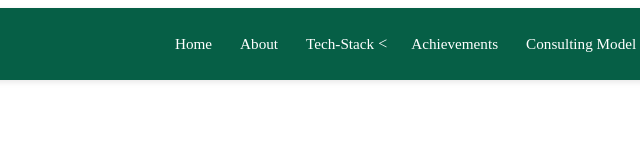
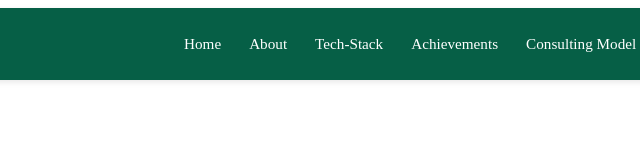
Before and after one commit to Smayan-S/VallikaTech, a plain HTML site: page Common/navbar.html in a window 1280 px wide. Shown: the full height of the page, 372-1012 px from the left. Drawn offline with Linux system fonts and the light colour scheme.

Commit message:
Update navbar.html

```diff
--- a/Common/navbar.html
+++ b/Common/navbar.html
@@ -11,7 +11,7 @@
     <a href="/VallikaTech/index.html">Home</a>
     <a href="/VallikaTech/About/About.html">About</a>
     <a href="/VallikaTech/TechStack/TechStack.html">Tech-Stack</a>
-    <<a href="/Achievements/achievements.html">Achievements</a>
+    <a href="/Achievements/achievements.html">Achievements</a>
     <a href="/VallikaTech/ConsultingModel/ConsultingModel.html">Consulting Model</a>
     <a href="/VallikaTech/TrainingAndServices/Training.html">Training & Services</a>
     <a href="/VallikaTech/Products/products.html">Products</a>
```
